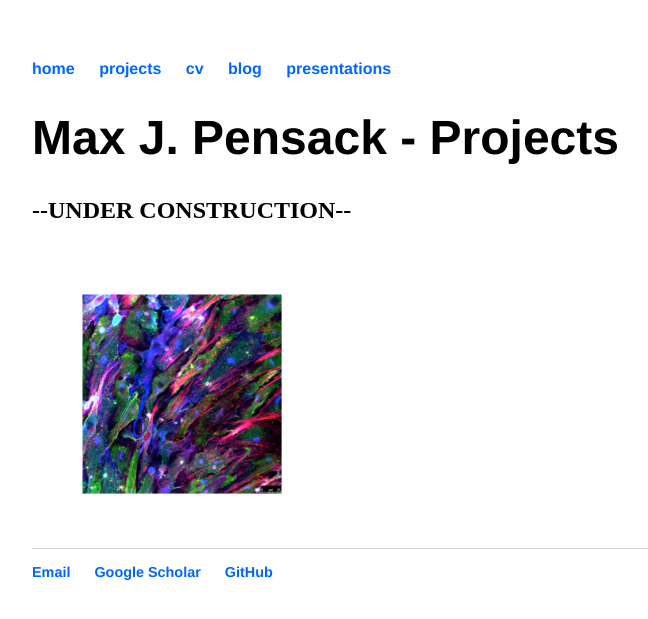
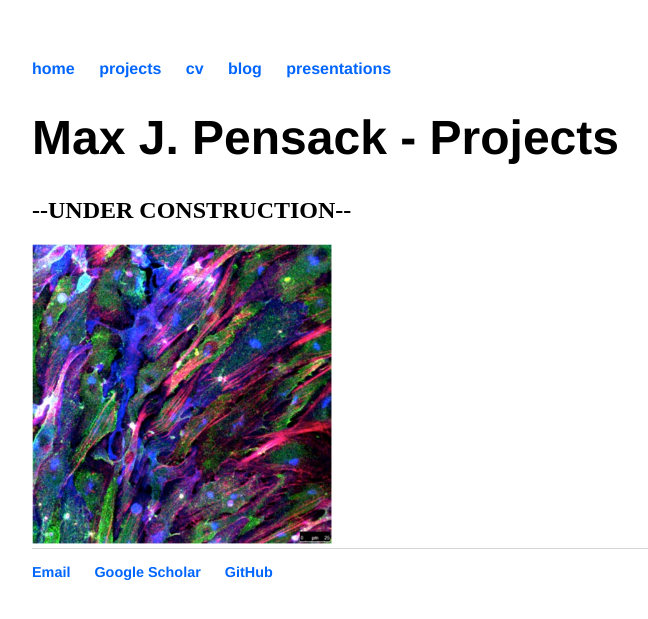
Before and after one commit to maxpensack/maxpensack.github.io, a Jekyll site: the page built from projects/index.html, in a window 1280 px wide. Shown: the top 619 px of the page, without its empty margins (160-808 px from the left). Built offline with Jekyll 4.4.1, drawn with Linux system fonts in a browser that asks for light colours.

Commit message:
Update index.html

```diff
--- a/projects/index.html
+++ b/projects/index.html
@@ -4,5 +4,5 @@ title: Max J. Pensack - Projects
 ---
 <h1>{{ page.title }}</h1>
 <h2>--UNDER CONSTRUCTION--</h2>
-<img src="cells.jpg" alt="Micrograph" width="200" style="margin:50px">
+<img src="cells.jpg" alt="Micrograph" width="300">
 </div>
```
